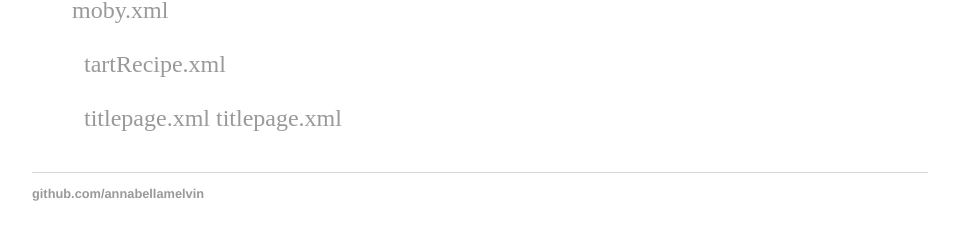
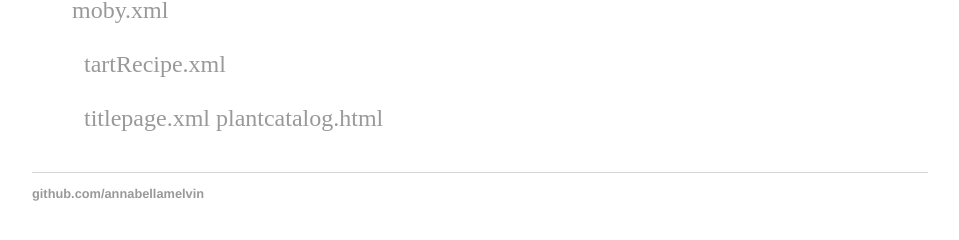
Before and after one commit to annabellamelvin/annabellamelvin.github.io, a Jekyll site: the page built from assignments/index.html, in a window 1280 px wide. Shown: the part 200-440 px from the top of the page, without its empty margins (160-1119 px from the left). Built offline with Jekyll 4.4.1, drawn with Linux system fonts in a browser that asks for light colours.

Commit message:
Update index.html

```diff
--- a/assignments/index.html
+++ b/assignments/index.html
@@ -8,13 +8,13 @@ title: "Annabella's Assignments"
 		<a href= "moby.xml"> moby.xml</a><br></br>
 		<a href="tartRecipe.xml"> tartRecipe.xml</a><br></br>
 		<a href="titlepage.xml"> titlepage.xml</a>
-		<a href="plantcatalog.html"> titlepage.xml</a>
+		<a href="plantcatalog.html"> plantcatalog.html</a>
 
 		{% for post in site.homework %}
 		<li><span>{{ post.date | date_to_string }}</span> » <a href="{{/moby.xml}}" title="{{moby.xml }}">{{moby.xml}}</a>
 		<span>{{ post.date | date_to_string }}</span> » <a href="{{/tartRecipe.xml}}" title="{{tartRecipe.xml}}">{{tartRecipe.xml}}</a>
 		<span>{{ post.date | date_to_string }}</span> » <a href="{{/titlepage.xml}}" title="{{titlepage.xml}}">{{titlepage.xml}}</a></li>
-		<span>{{ post.date | date_to_string }}</span> » <a href="{{/plantcatalog.html}}" title="{{plantcatalog.html}}">{{titlepage.xml}}</a></li>
+		<span>{{ post.date | date_to_string }}</span> » <a href="{{/plantcatalog.html}}" title="{{plantcatalog.html}}">{plantcatalog.html}}</a></li>
 
 	  {% endfor %}
 		</ul>
```
